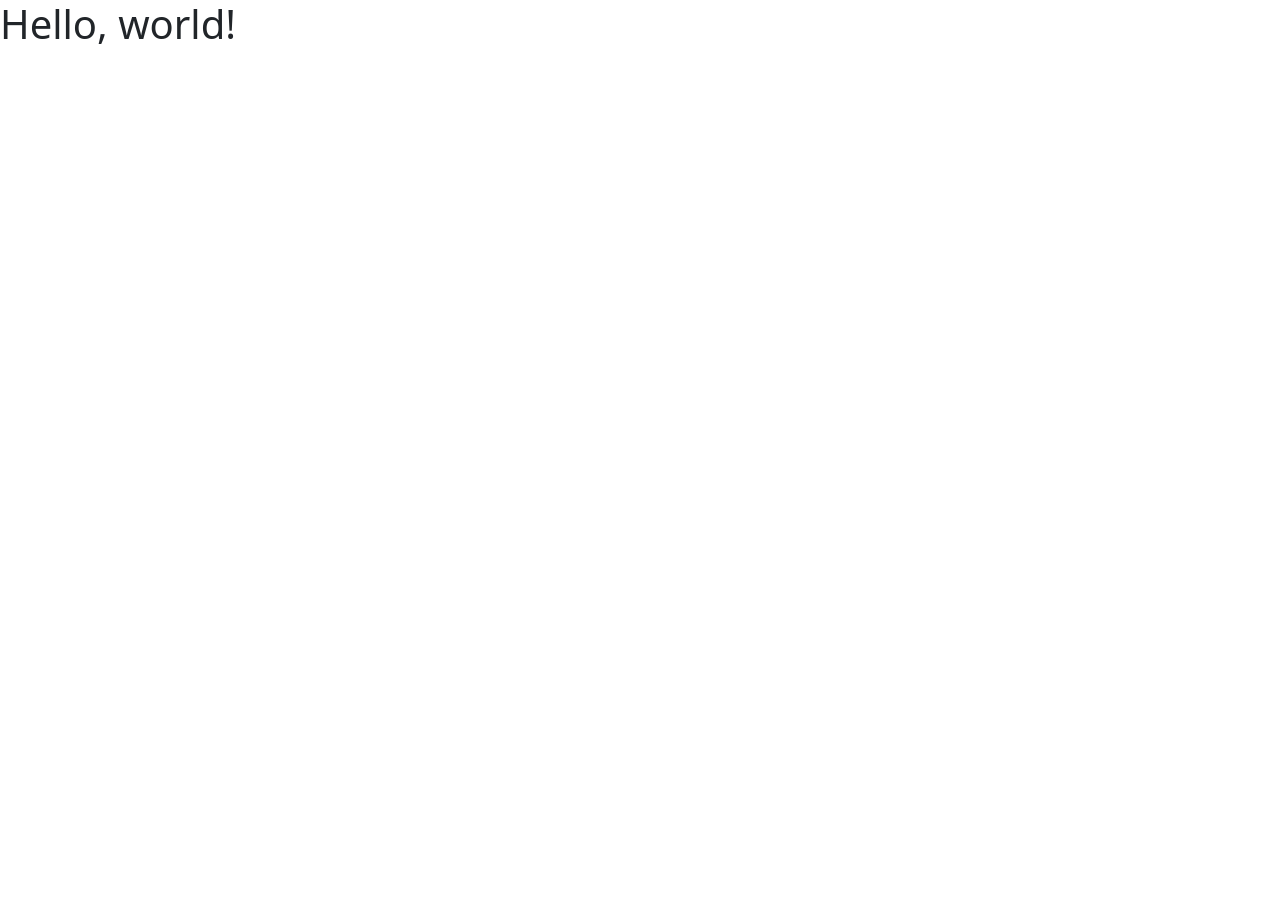
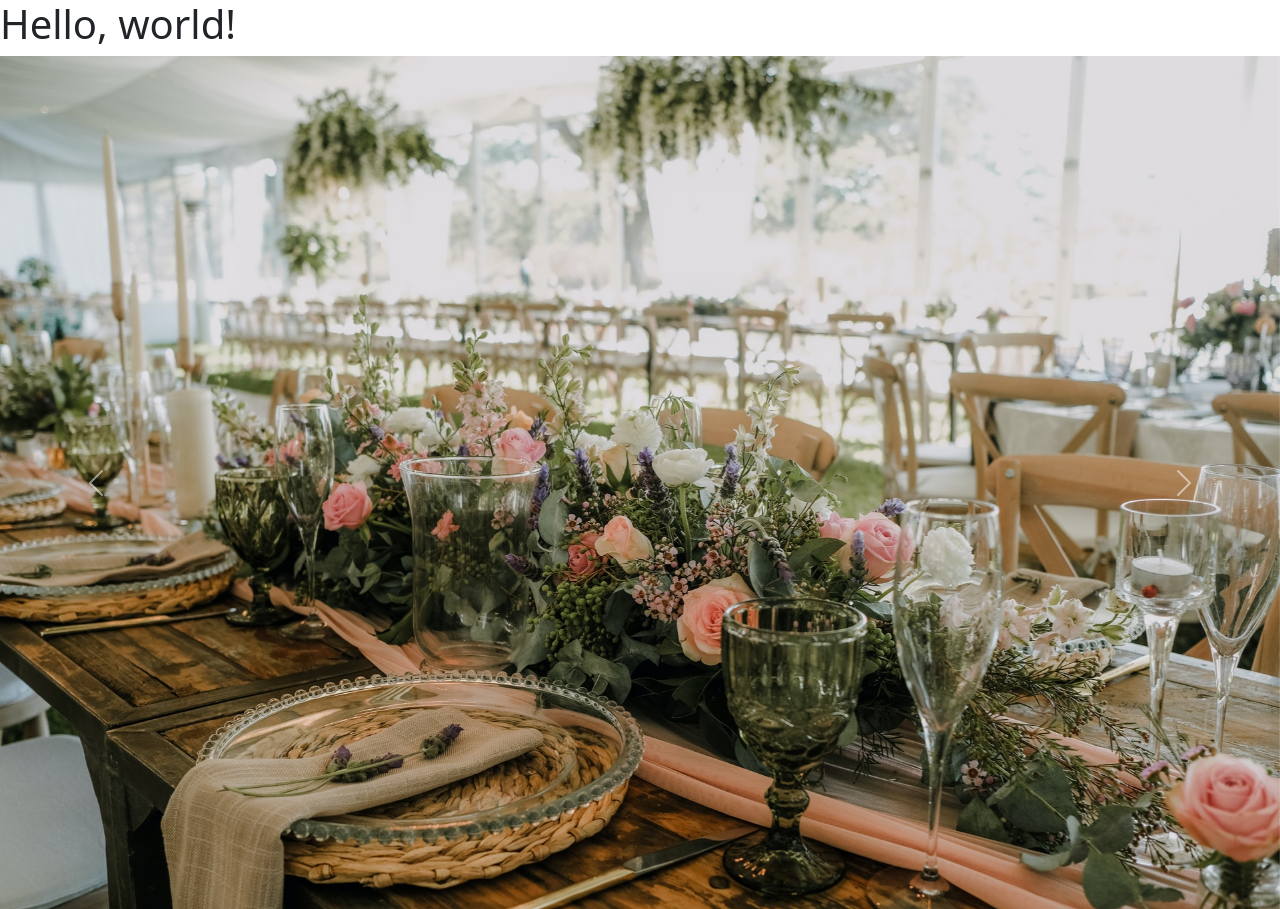
Before and after one commit to Merkeb-Tec/carousel-practice, a plain HTML site: page index.html in a window 1280 px wide. Before the commit the page ends 800 px from the top, so only its background shows below. Drawn offline with nearby package versions, Linux system fonts and the light colour scheme.

Commit message:
added one image to carousel

```diff
--- a/index.html
+++ b/index.html
@@ -12,6 +12,26 @@
   </head>
   <body>
     <h1>Hello, world!</h1>
+    <div id="carouselExampleControls" class="carousel slide" data-bs-ride="carousel">
+      <div class="carousel-inner">
+        <div class="carousel-item active">
+          <img src="../Images/pexels-gillian-harrison-8259016.jpg" class="d-block w-100" alt="...">
+        </div>
+      </div>
+      <button class="carousel-control-prev" type="button" data-bs-target="#carouselExampleControls" data-bs-slide="prev">
+        <span class="carousel-control-prev-icon" aria-hidden="true"></span>
+        <span class="visually-hidden">Previous</span>
+      </button>
+      <button class="carousel-control-next" type="button" data-bs-target="#carouselExampleControls" data-bs-slide="next">
+        <span class="carousel-control-next-icon" aria-hidden="true"></span>
+        <span class="visually-hidden">Next</span>
+      </button>
+    </div>
+
+
+
+
+
 
     <!-- Optional JavaScript; choose one of the two! -->
 
```
Also changed, not shown: Images/pexels-gillian-harrison-8259016.jpg (added).
